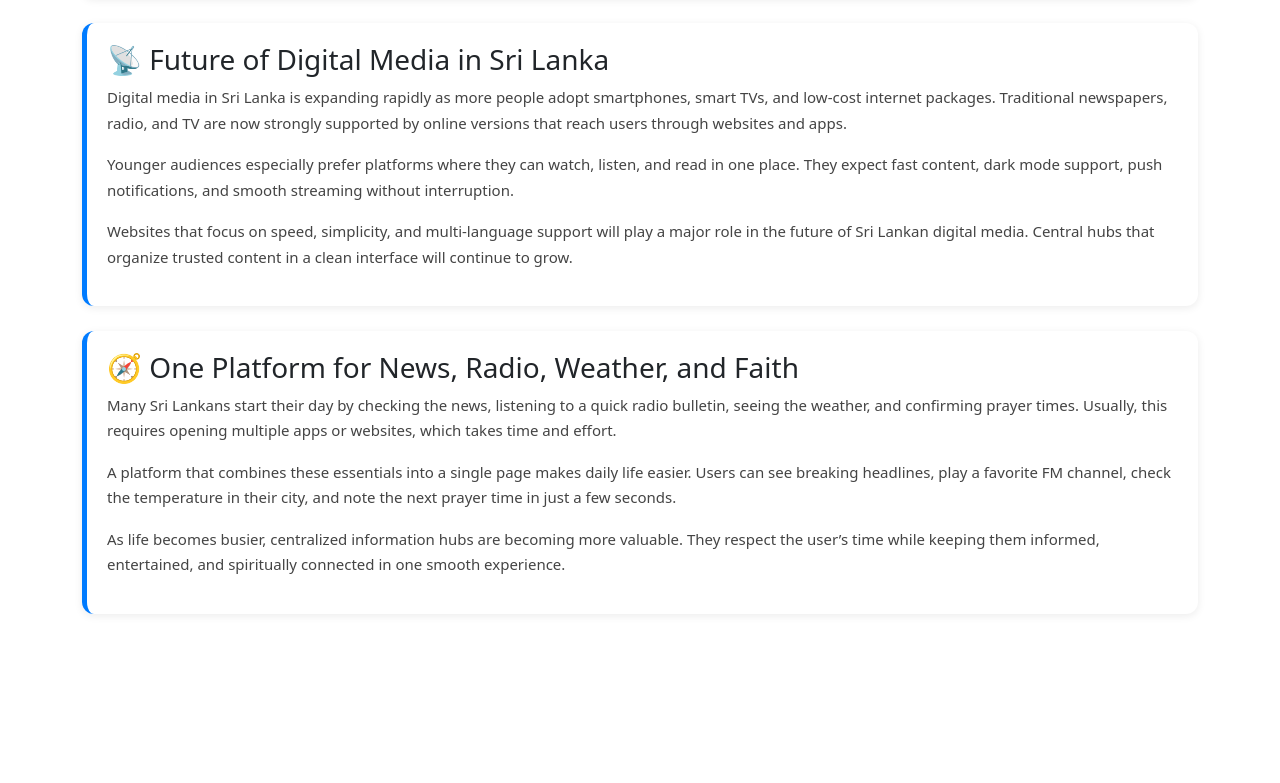
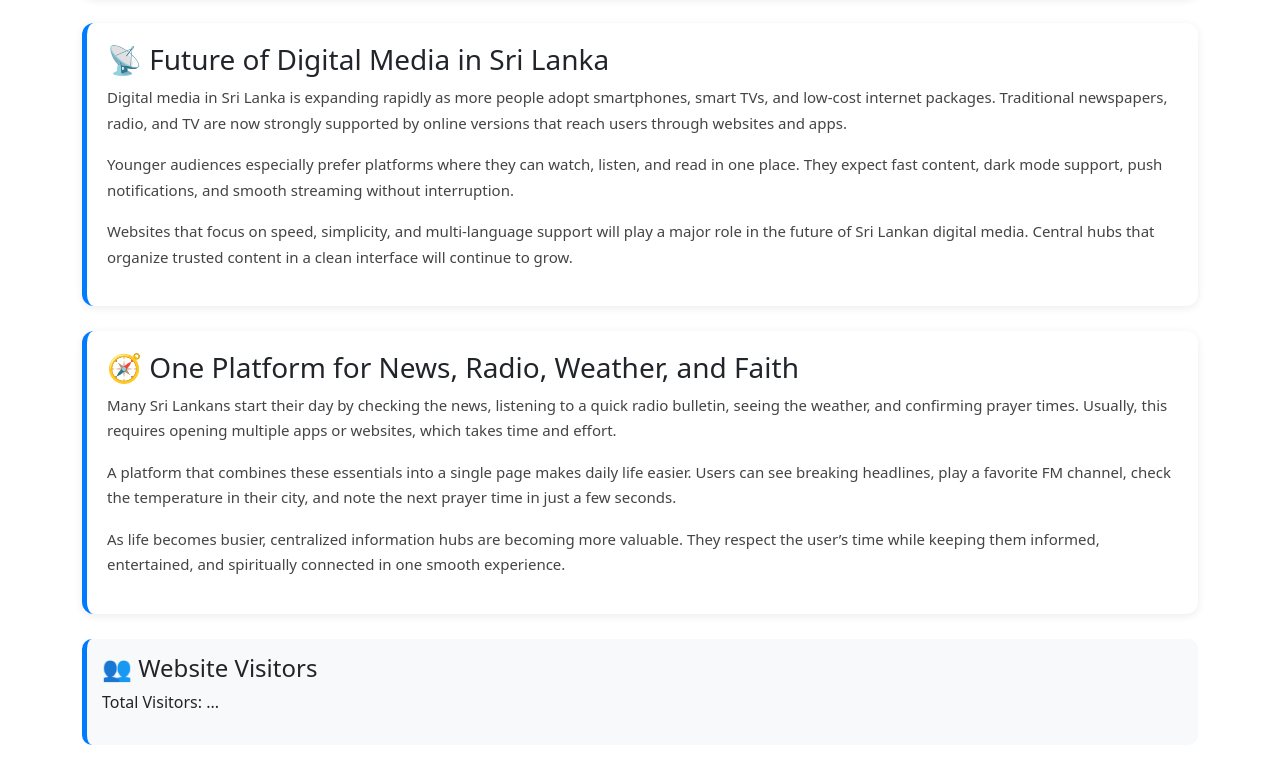
Before and after one commit to nijamhamy/sl-info-hub, a React (Vite) app: page / in a window 1280 px wide. Shown: the part 3712-4495 px from the top of the page. Before the commit the page ends 4416 px from the top, so only its background shows below. Built offline with nearby package versions, Linux system fonts and the light colour scheme; no server answers.

Commit message:
Initial commit: SL Info Hub

```diff
--- a/src/pages/Home.jsx
+++ b/src/pages/Home.jsx
@@ -18,6 +18,26 @@ export default function Home() {
     const [weather, setWeather] = useState({});
     const [rates, setRates] = useState({});
     const [prayers, setPrayers] = useState({});
+    const [visitorCount, setVisitorCount] = useState(null);
+
+
+    useEffect(() => {
+        async function fetchVisitors() {
+            try {
+                const res = await fetch(
+                    "https://hits.sh/srilankanews.netlify.app/visits.json"
+                );
+                const data = await res.json();
+                setVisitorCount(data.total);
+            } catch (error) {
+                console.error("Visitor counter error:", error);
+            }
+        }
+
+        fetchVisitors();
+    }, []);
+
+
 
     /* ===========================================================
     1. Random News + Radios
@@ -461,6 +481,12 @@ export default function Home() {
                         </p>
                     </div>
 
+                    <div className="info-card">
+                        <h4>👥 Website Visitors</h4>
+                        <p>Total Visitors: {visitorCount ?? "..."} </p>
+                    </div>
+
+
 
                 </div>
                 <BackToTop />
```
